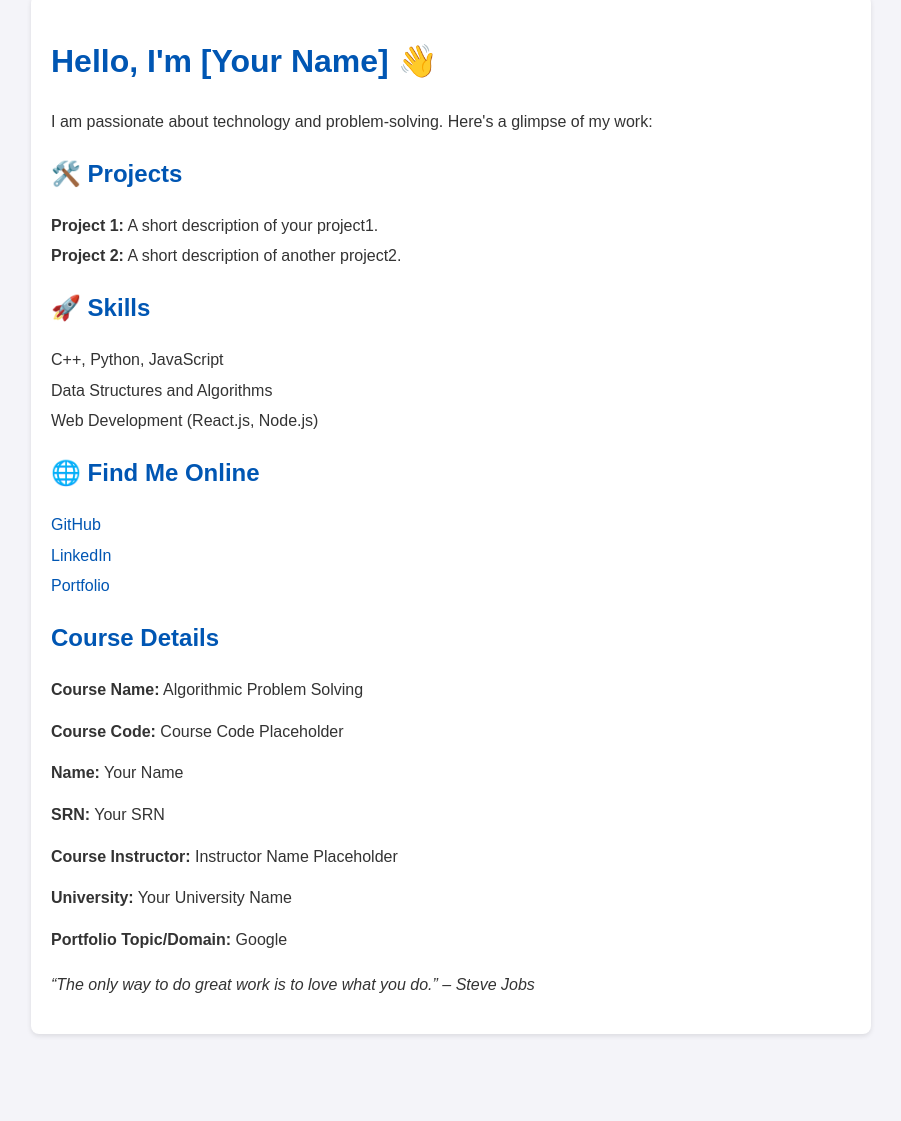
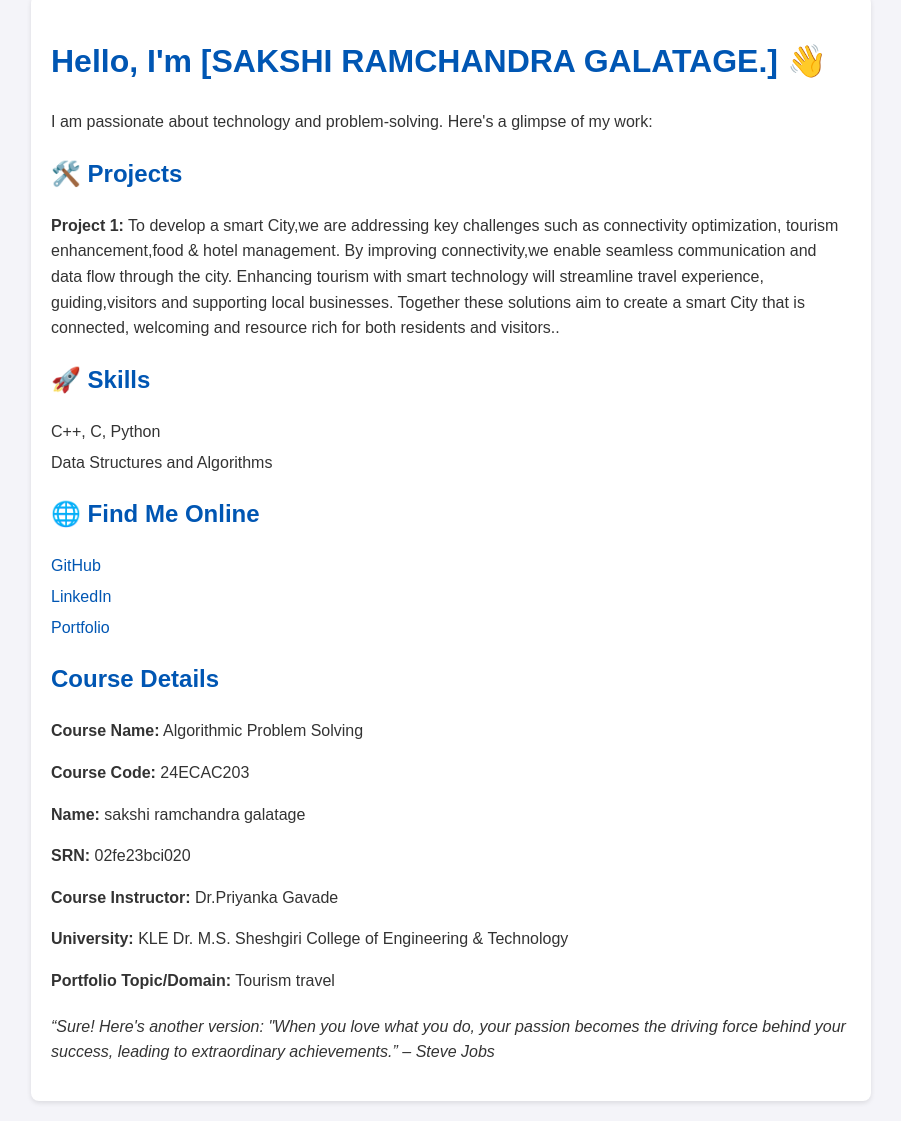
Before and after one commit to SakshiRamachandraGalatage/Tourism-travel.github.io, a plain HTML site: page index.html in a window 1280 px wide. Shown: the part 25-1146 px from the top of the page, without its empty margins (189-1090 px from the left). Before the commit the page ends 1079 px from the top, so only its background shows below. Drawn offline with Linux system fonts and the light colour scheme.

Commit message:
Update index.html

```diff
--- a/index.html
+++ b/index.html
@@ -46,39 +46,42 @@
 </head>
 <body>
     <div class="container">
-        <h1>Hello, I'm <span>[Your Name]</span> 👋</h1>
+        <h1>Hello, I'm <span>[SAKSHI RAMCHANDRA GALATAGE.]</span> 👋</h1>
         <p>I am passionate about technology and problem-solving. Here's a glimpse of my work:</p>
 
         <h2>🛠️ Projects</h2>
         <ul>
-            <li><strong>Project 1:</strong> A short description of your project1.</li>
-            <li><strong>Project 2:</strong> A short description of another project2.</li>
+            <li><strong>Project 1:</strong> To develop a smart City,we are addressing key challenges such as connectivity optimization,
+                tourism enhancement,food & hotel management. By improving connectivity,we enable seamless communication and data flow through the city. Enhancing tourism with smart technology will streamline travel experience,
+                guiding,visitors and supporting local businesses. Together these solutions aim to create a smart City that is connected,
+                welcoming and resource rich for both residents and visitors..</li>
+
         </ul>
 
         <h2>🚀 Skills</h2>
         <ul>
-            <li>C++, Python, JavaScript</li>
+            <li>C++, C, Python</li>
             <li>Data Structures and Algorithms</li>
-            <li>Web Development (React.js, Node.js)</li>
+
         </ul>
 
         <h2>🌐 Find Me Online</h2>
         <ul>
             <li><a href="https://github.com">GitHub</a></li>
-            <li><a href="https://linkedin.com">LinkedIn</a></li>
+            <li><a href="https://www.linkedin.com/in/sakshi-galatage-31084430b/">LinkedIn</a></li>
             <li><a href="https://portfolio.com">Portfolio</a></li>
         </ul>
 
         <h2>Course Details</h2>
         <p><strong>Course Name:</strong> Algorithmic Problem Solving</p>
-        <p><strong>Course Code:</strong> Course Code Placeholder</p>
-        <p><strong>Name:</strong> Your Name</p>
-        <p><strong>SRN:</strong> Your SRN</p>
-        <p><strong>Course Instructor:</strong> Instructor Name Placeholder</p>
-        <p><strong>University:</strong> Your University Name</p>
-        <p><strong>Portfolio Topic/Domain:</strong> Google</p>
+        <p><strong>Course Code:</strong> 24ECAC203 </p>
+        <p><strong>Name:</strong> sakshi ramchandra galatage</p>
+        <p><strong>SRN:</strong> 02fe23bci020</p>
+        <p><strong>Course Instructor:</strong> Dr.Priyanka Gavade </p>
+        <p><strong>University:</strong> KLE Dr. M.S. Sheshgiri College of Engineering & Technology</p>
+        <p><strong>Portfolio Topic/Domain:</strong> Tourism travel</p>
 
-        <p class="quote">“The only way to do great work is to love what you do.” – Steve Jobs</p>
+        <p class="quote">“Sure! Here's another version: "When you love what you do, your passion becomes the driving force behind your success, leading to extraordinary achievements.” – Steve Jobs</p>
     </div>
 </body>
 </html>
```
